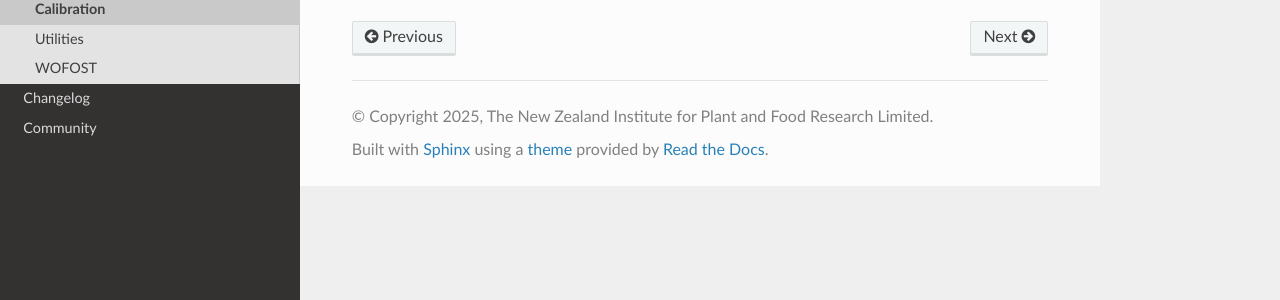
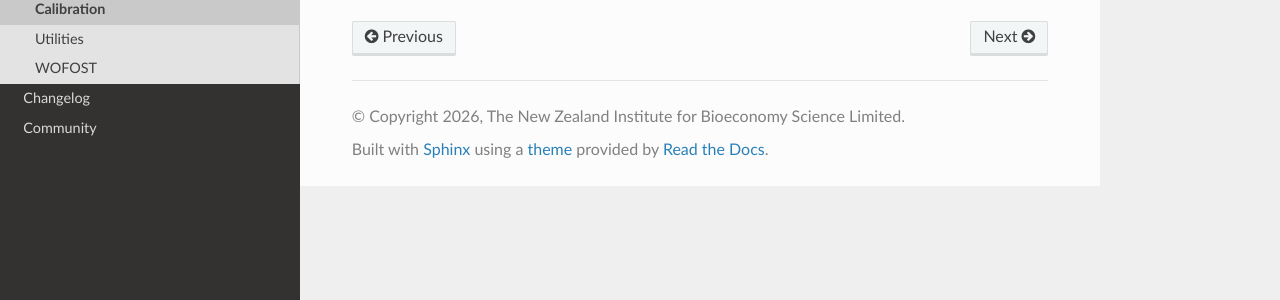
Before and after one commit to Plant-Food-Research-Open/wofost-assumptions-tracking, a Sphinx documentation site: the page built from docs/source/api_reference/calibration.rst, in a window 1280 px wide. Shown: the part 263-563 px from the top of the page. Built offline with Sphinx 7.4.7 and the Read the Docs theme 3.1.0, drawn with Linux system fonts in a browser that asks for light colours; pages that are not in the unit, such as notebooks, are missing from menus.

Commit message:
Update conf.py

```diff
--- a/docs/source/conf.py
+++ b/docs/source/conf.py
@@ -6,7 +6,7 @@ import wofostat
 sys.path.insert(0, os.path.abspath("../.."))
 
 project = "WOFOST assumptions tracking"
-copyright = "2025, The New Zealand Institute for Plant and Food Research Limited"
+copyright = "2026, The New Zealand Institute for Bioeconomy Science Limited"
 author = "James Bristow"
 release = wofostat.__version__
 
```
